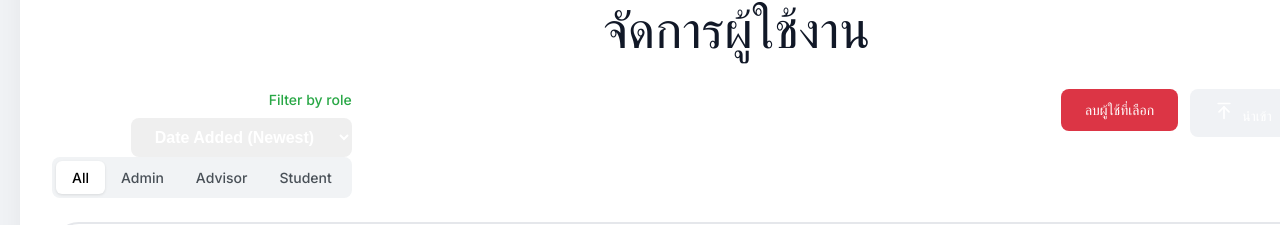
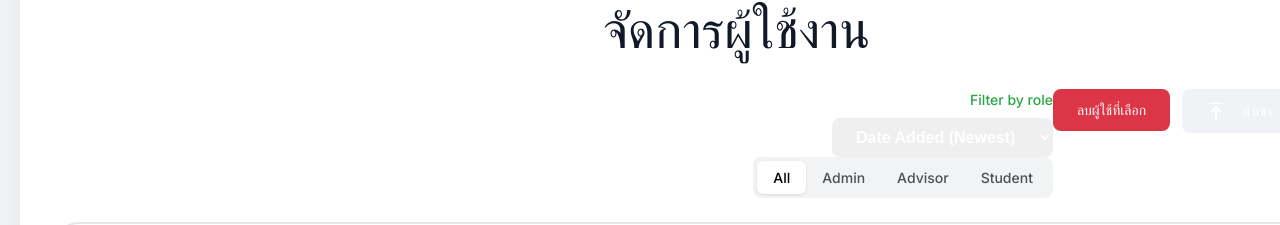
Before and after one commit to kaitod123/my_firstproject, a React (Vite) app: page /UserManagement in a window 1280 px wide. Shown: the part 235-460 px from the top of the page. Built offline with nearby package versions, Linux system fonts and the light colour scheme; no server answers.

Commit message:
Edit lang

```diff
--- a/src/styles/UserManagement.module.css
+++ b/src/styles/UserManagement.module.css
@@ -12,6 +12,18 @@
 .uploadbtn{
     background-color:#f0f2f5 ;
     color: #000;
+    border: none;
+     padding: 10px 20px;
+  border-radius: 8px; /* เพิ่มความโค้งมน */
+  font-size: 1rem;
+  font-weight: 600; /* ทำให้ตัวอักษรหนาขึ้น */
+  cursor: pointer;
+  transition: all 0.2s ease-in-out; /* ทำให้การเปลี่ยนแปลงสมูท */
+  display: inline-flex; /* จัดไอคอนกับข้อความให้อยู่กลาง (สำหรับอนาคต) */
+  align-items: center;
+  gap: 8px; /* ระยะห่างระหว่างไอคอนกับข้อความ */
+  text-decoration: none; /* ลบเส้นใต้หากใช้กับ Link */
+  color: white; /* สีตัวอักษรเริ่มต้น */
 }
 .btna, .actionBtn {
   border: none;
@@ -59,7 +71,7 @@ h1 {
     justify-content: space-between;
     align-items: flex-start;
     margin-bottom: 24px;
-
+    float: right;
 }
 
 .actionbuttons .btn {
```
